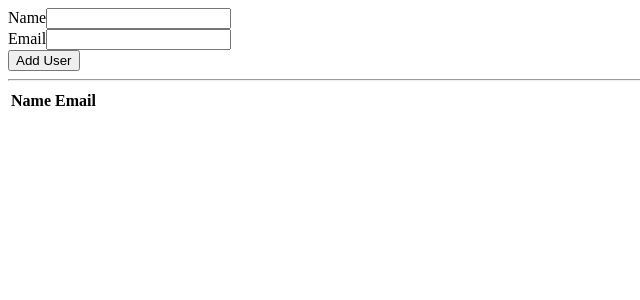
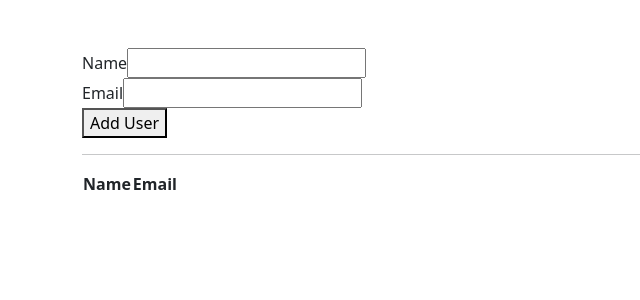
Before and after one commit to NtonBala/users-react-testing, a React (Create React App) app: page / in a window 1280 px wide. Shown: the top 300 px of the page, without its empty margins (0-640 px from the left). Built offline with nearby package versions, Linux system fonts and the light colour scheme.

Commit message:
Add bootstrap

```diff
--- a/package.json
+++ b/package.json
@@ -6,6 +6,7 @@
     "@testing-library/jest-dom": "^5.16.5",
     "@testing-library/react": "^13.4.0",
     "@testing-library/user-event": "^13.5.0",
+    "bootstrap": "^5.2.3",
     "gh-pages": "^5.0.0",
     "react": "^18.2.0",
     "react-dom": "^18.2.0",
--- a/src/App.js
+++ b/src/App.js
@@ -9,7 +9,7 @@ function App() {
   };
 
   return (
-    <div>
+    <div className="container pt-5">
       <UserForm onUserAdd={onUserAdd} />
       <hr />
       <UsersList users={users} />
--- a/src/index.js
+++ b/src/index.js
@@ -2,6 +2,8 @@ import React from 'react';
 import ReactDOM from 'react-dom/client';
 import App from './App';
 import reportWebVitals from './reportWebVitals';
+
+import 'bootstrap/dist/css/bootstrap.css';
 
 const root = ReactDOM.createRoot(document.getElementById('root'));
 root.render(
```
Also changed, not shown: 1 other file (tests, documents, lock files or other folders).
